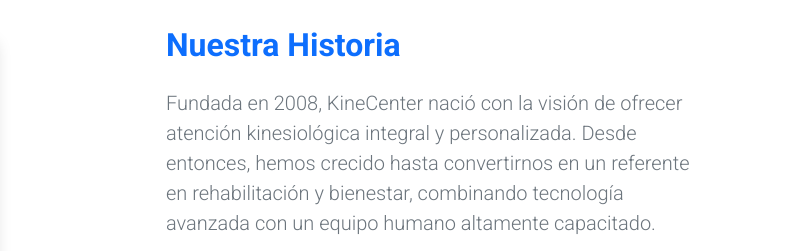
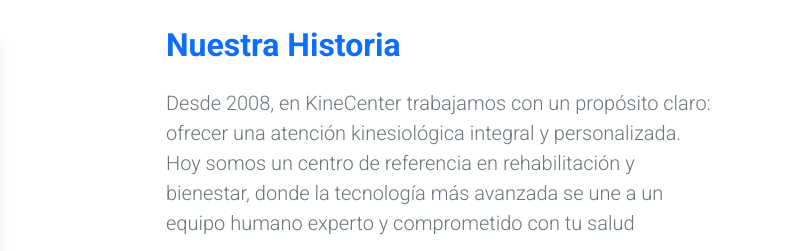
Before and after one commit to ElGranPejeRey/proyectokine, a plain HTML site: page index.html in a window 1280 px wide. Shown: the part 593-844 px from the top of the page, 486-1280 px from the left. Drawn offline with nearby package versions, Linux system fonts and the light colour scheme.

Commit message:
modificación texto lead text-secondary

```diff
--- a/index.html
+++ b/index.html
@@ -78,10 +78,12 @@
                 <div class="col-md-6">
                     <h2 class="mb-4 fw-bold text-primary">Nuestra Historia</h2>
                     <p class="lead text-secondary">
-                        Fundada en 2008, KineCenter nació con la visión de ofrecer atención kinesiológica integral y
-                        personalizada. Desde entonces, hemos crecido hasta convertirnos en un referente en
-                        rehabilitación y bienestar, combinando tecnología avanzada con un equipo humano altamente
-                        capacitado.
+                        Desde 2008, en KineCenter trabajamos con un propósito claro:
+                        ofrecer una atención kinesiológica integral y personalizada.
+                        Hoy somos un centro de referencia en rehabilitación y bienestar,
+                        donde la tecnología más avanzada se une a un equipo humano experto
+                        y comprometido con tu salud
+
                     </p>
                     <p class="text-secondary">
                         Nuestro compromiso es acompañar a cada paciente en su camino hacia la recuperación y la mejora
```
